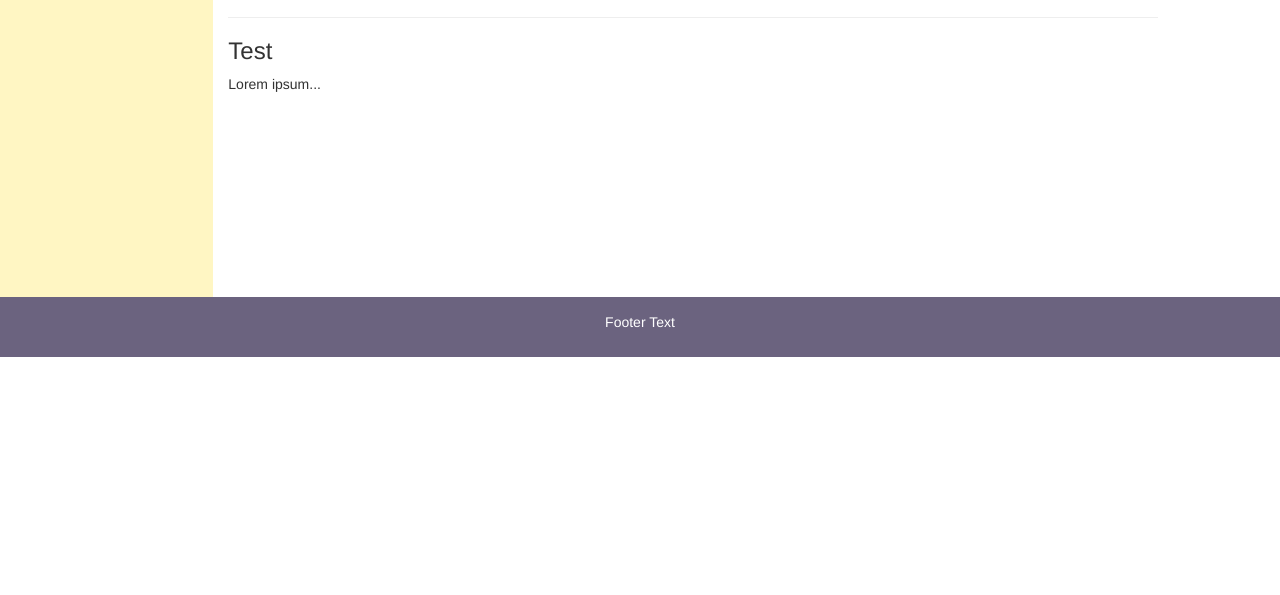
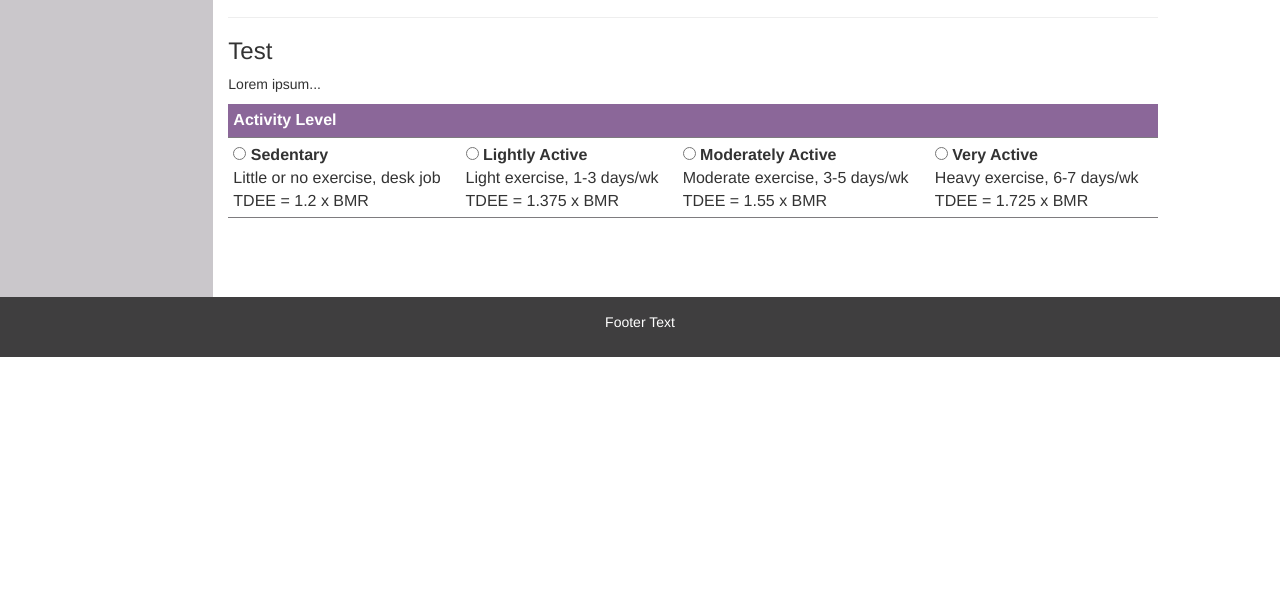
Before and after one commit to Nhawdge/fitness-app, a plain HTML site: page index.html in a window 1280 px wide. Shown: the part 205-800 px from the top of the page. Drawn offline with nearby package versions, Linux system fonts and the light colour scheme.

Commit message:
Updated colors again.

```diff
--- a/index.html
+++ b/index.html
@@ -12,7 +12,7 @@
     .navbar {
       margin-bottom: 0;
       border-radius: 0;
-      background-color: #6645FF;
+      background-color: #513C59;
       color: black;
     }
 
@@ -22,13 +22,13 @@
     /* Set gray background color and 100% height */
     .sidenav {
       padding-top: 20px;
-      background-color: #FFF6C3;
+      background-color: #CAC7CB;
       height: 100%;
     }
 
     /* Set black background color, white text and some padding */
     footer {
-      background-color: #6B637F;
+      background-color: #3F3E3F;
       color: white;
       padding: 15px;
     }
@@ -40,6 +40,17 @@
         padding: 15px;
       }
       .row.content {height:auto;}
+    }
+    table, th, td {
+        border-bottom: 1px solid #7E7C7F;
+        border-collapse: collapse;
+        padding: 5px;
+        font-size: 16px;
+    }
+    th {
+        text-align: left;
+        background-color: #8B6799;
+        color: white;
     }
   </style>
 </head>
@@ -82,6 +93,26 @@
       <hr>
       <h3>Test</h3>
       <p>Lorem ipsum...</p>
+
+      <table style="width:100%">
+            <tr>
+              <th colspan="4">Activity Level</th>
+            </tr>
+            <tr>
+              <td><input type="radio"> <b>Sedentary</b>
+                <br>Little or no exercise, desk job
+                <br>TDEE = 1.2 x BMR</td>
+              <td><input type="radio"> <b>Lightly Active</b>
+                <br>Light exercise, 1-3 days/wk
+                <br>TDEE = 1.375 x BMR</td>
+              <td><input type="radio"> <b>Moderately Active</b>
+                <br>Moderate exercise, 3-5 days/wk
+                <br>TDEE = 1.55 x BMR</td>
+              <td><input type="radio"> <b>Very Active</b>
+                <br>Heavy exercise, 6-7 days/wk
+                <br>TDEE = 1.725 x BMR</td>
+            </tr>
+            </table><br>
     </div>
 
   </div>
```
Also changed, not shown: macros.html (+1 -1 lines).
